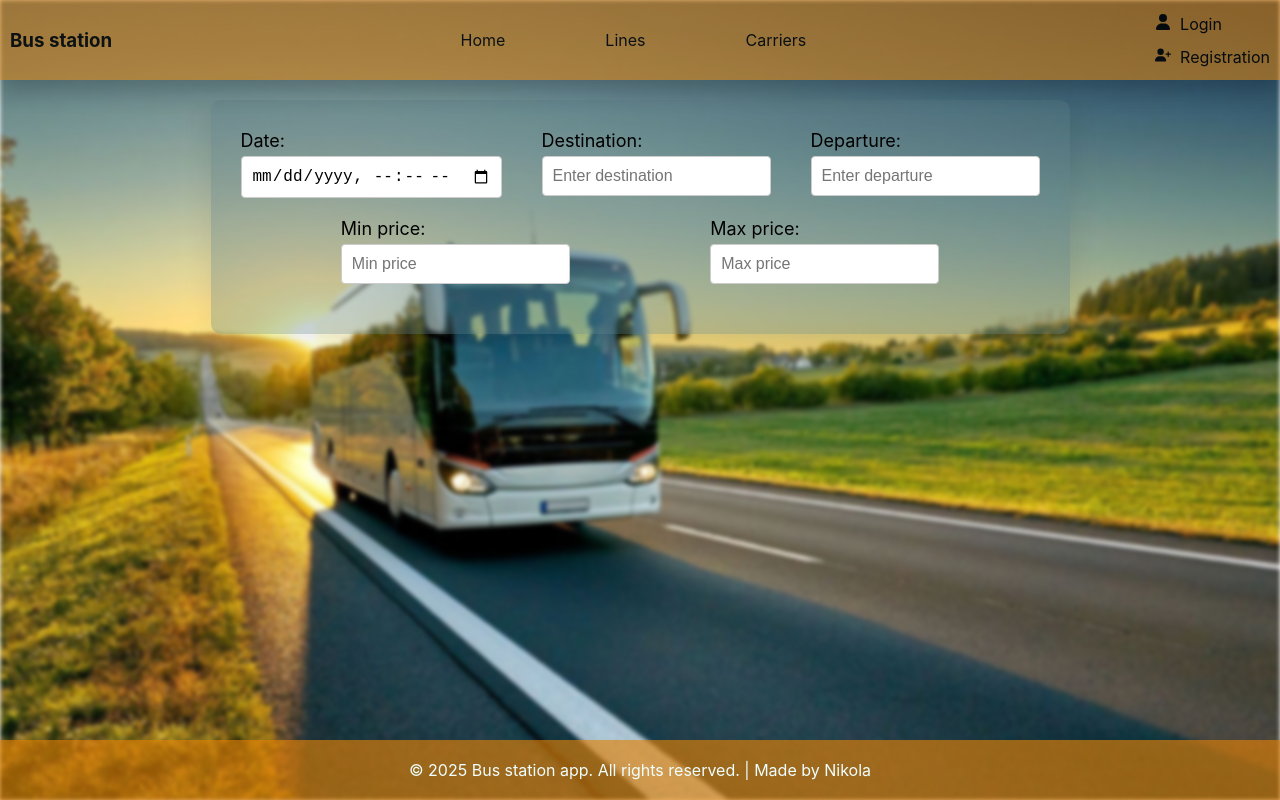
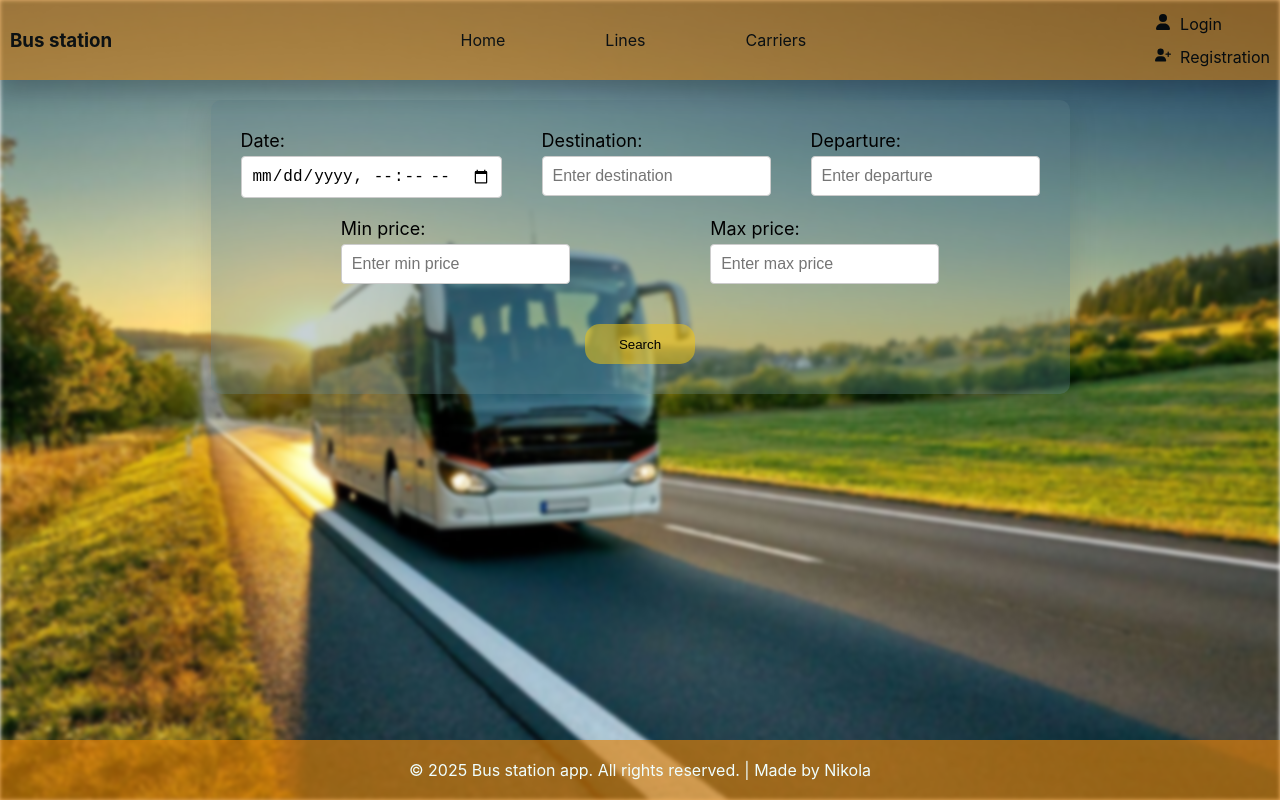
Before and after one commit to nikola100sic/Bus-station, a React (Create React App) app in the folder frontend/: page /lines in a window 1280 px wide. Built offline with nearby package versions, Linux system fonts and the light colour scheme; no server answers.

Commit message:
Updated line page

```diff
--- a/frontend/src/pages/lines/LinePage.js
+++ b/frontend/src/pages/lines/LinePage.js
@@ -8,6 +8,8 @@ import {
   SearchInput,
   SearchParamsStyled,
 } from "./LinePage.styled";
+import Button from "../../components/shared/button/Button";
+import { ButtonContainer } from "../../components/shared/forms/Forms.styled";
 
 const LinePage = () => {
   const [lines, setLines] = useState(null);
@@ -50,13 +52,16 @@ const LinePage = () => {
         <InputRow>
           <InputGroup>
             <FormLabel>Min price:</FormLabel>
-            <SearchInput placeholder="Min price" />
+            <SearchInput placeholder="Enter min price" />
           </InputGroup>
           <InputGroup>
             <FormLabel>Max price:</FormLabel>
-            <SearchInput placeholder="Max price" />
+            <SearchInput placeholder="Enter max price" />
           </InputGroup>
         </InputRow>
+        <ButtonContainer>
+          <Button text="Search" color="#f1c40f8a"></Button>
+        </ButtonContainer>
       </SearchParamsStyled>
     </LinePageStyled>
   );
```
